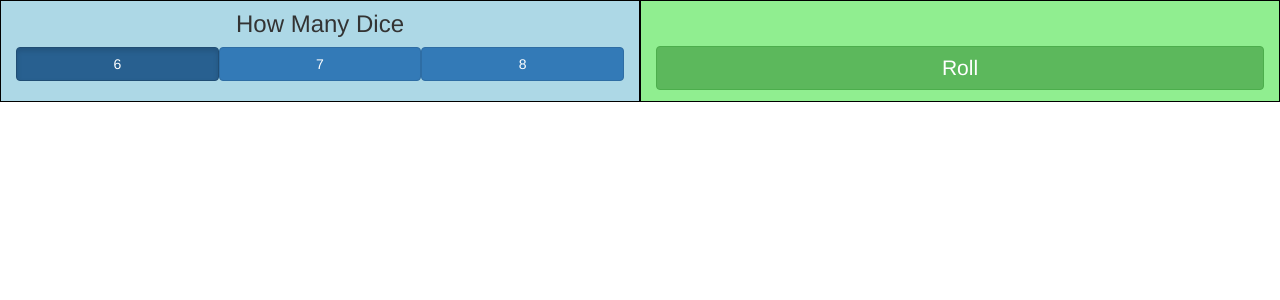
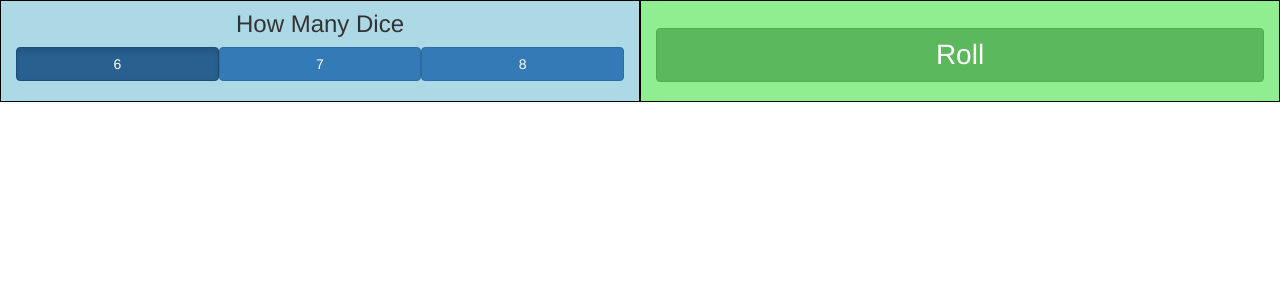
Before and after one commit to eliezerwohl/kingofdice, a PHP site: page / in a window 1280 px wide. Shown: the top 300 px of the page. Run offline with PHP 8.4, Linux system fonts and the light colour scheme; some libraries are stand-ins or nearby versions.

Commit message:
increased roll button size

```diff
--- a/css/style.css
+++ b/css/style.css
@@ -19,15 +19,15 @@ h3{
   margin-top: 10px
 }
 #rollIt{
-  font-size: 1.5em;
+  font-size: 2em;
   margin-top: 20px;
 }
 
 .rollingDiv{
   border:1px black solid;
   background:lightgreen;
-  padding-bottom:0px;
-  padding-top: 25px;
+  padding-bottom: 8px;
+  padding-top: 7px;
   margin-bottom: 40px;
 }
 .diceCount{
```
